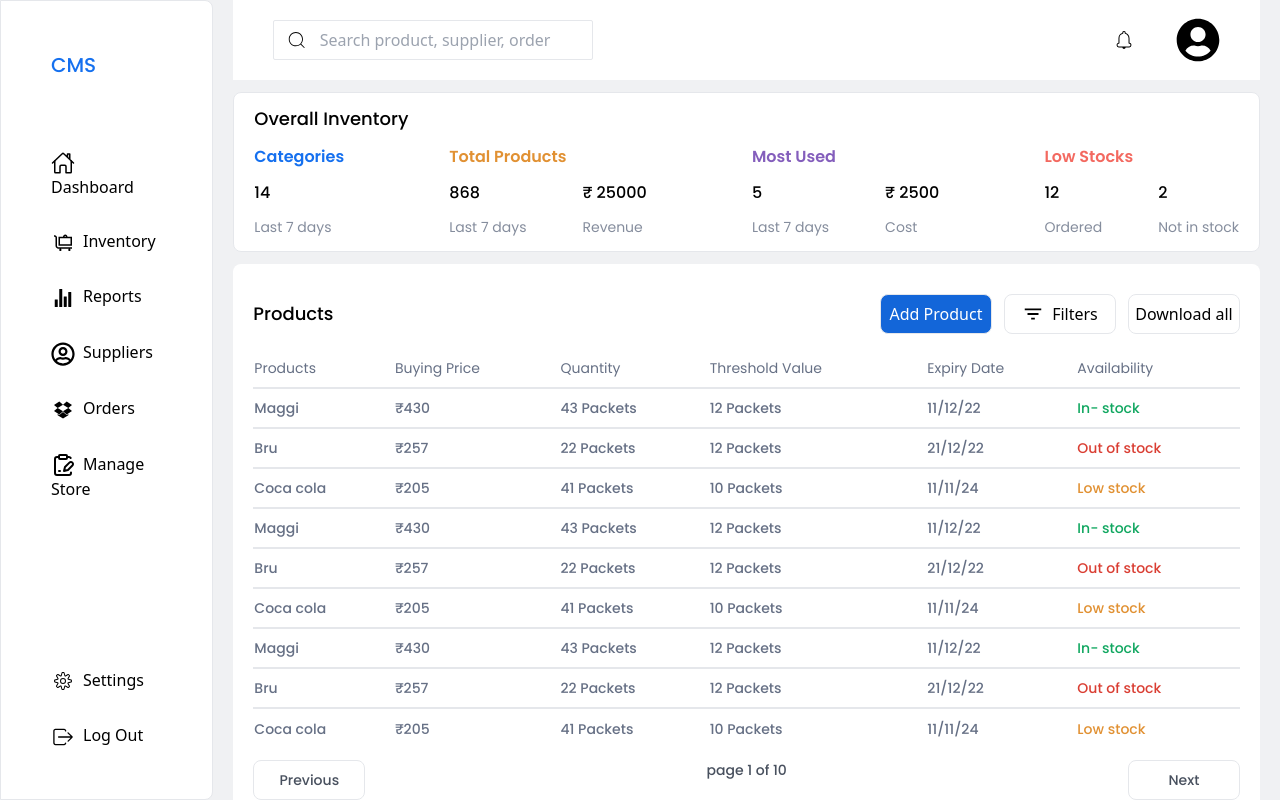
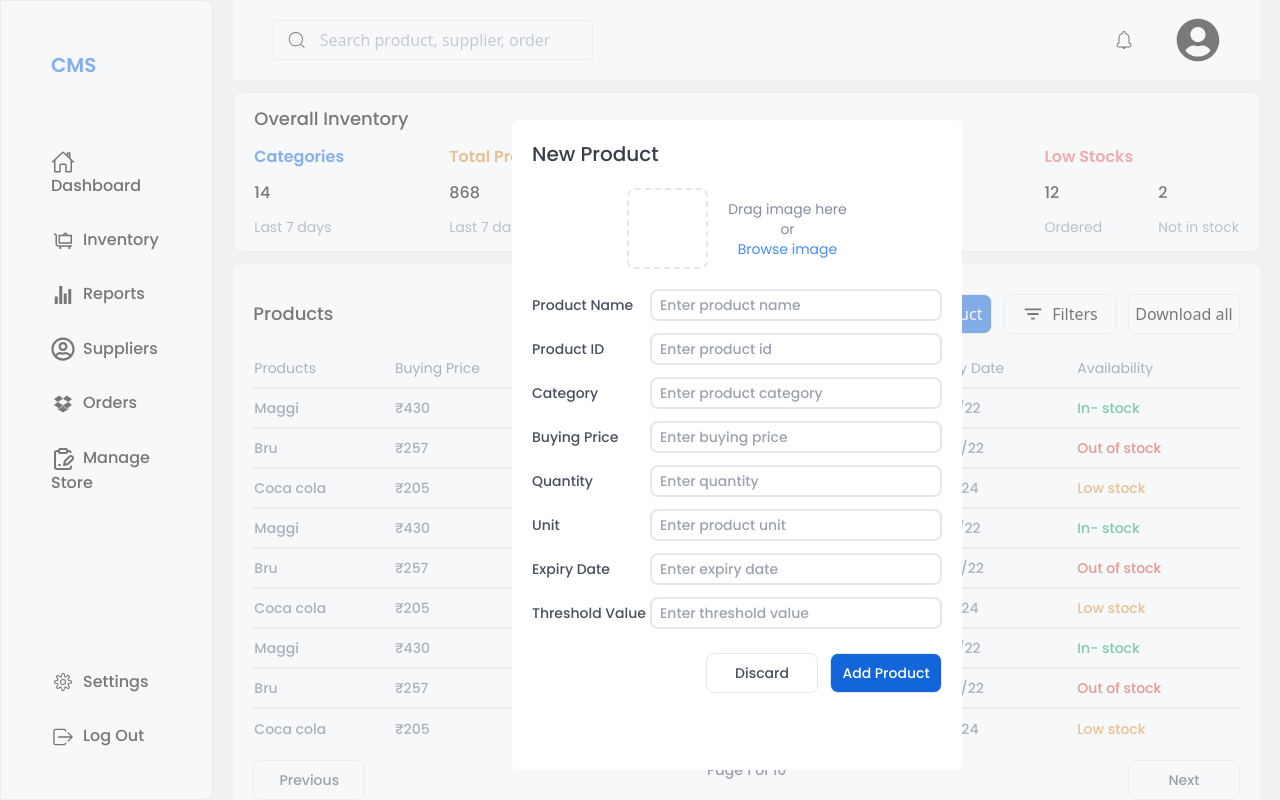
Before and after one commit to SARIF-MALIK/Adore, a React (Vite) app: page / in a window 1280 px wide. Both pictures are taken after a click on the button "Add Product". Built offline with nearby package versions, Linux system fonts and the light colour scheme.

Commit message:
updated folder structure

```diff
--- a/src/App.jsx
+++ b/src/App.jsx
@@ -1,5 +1,5 @@
 import './App.css'
-import Home from './components/Home'
+import Home from './screens/Home'
 
 function App() {
 
--- a/src/components/Home.jsx
+++ /dev/null
@@ -1,28 +0,0 @@
-import React from "react";
-import Navbar from "./Navbar";
-import Sidebar from "./Sidebar";
-import Products from "./Products";
-import Overall from "./Overall";
-
-function Home() {
-  return (
-    <div className="w-screen h-screen flex bg-[#F0F1F3]">
-      <div className="w-2/12 h-screen">
-        <Sidebar />
-      </div>
-      <div className="w-10/12 flex flex-col gap-3 px-5 overflow-y-auto">
-        <div className>
-          <Navbar />
-        </div>
-        <div className>
-          <Overall />
-        </div>
-        <div>
-            <Products/>
-        </div>
-      </div>
-    </div>
-  );
-}
-
-export default Home;
--- /dev/null
+++ b/src/screens/Home.jsx
@@ -0,0 +1,38 @@
+import React, { useState } from "react";
+import Navbar from "./components/Navbar";
+import Sidebar from "./components/Sidebar";
+import Products from "./components/Products";
+import Overall from "./components/Overall";
+import Newproduct from "./Newproduct";
+
+function Home() {
+  const [toggle, setToggle] = useState(false);
+
+  return (
+    <div className="w-screen h-screen flex bg-[#F0F1F3] relative">
+      <div className={`w-2/12 h-screen ${toggle? 'opacity-50' : '' }`}>
+        <Sidebar />
+      </div>
+      <div className={`w-10/12 flex flex-col gap-3 px-5 overflow-y-auto ${toggle? 'opacity-50' : '' }`}>
+        <div className>
+          <Navbar />
+        </div>
+        <div className>
+          <Overall />
+        </div>
+        <div>
+            <Products toggle={toggle} setToggle={setToggle}/>
+        </div>
+      </div>
+
+      <div className="">
+      {
+        toggle && <Newproduct/>
+      }
+      </div>
+
+    </div>
+  );
+}
+
+export default Home;
--- /dev/null
+++ b/src/screens/Newproduct.jsx
@@ -0,0 +1,116 @@
+import React from "react";
+
+function Newproduct() {
+  return (
+    <div className="absolute top-[15%] left-[40%]">
+      <div className="bg-white w-[450px] h-[650px] p-5 rounded-lg">
+        <h1 className="poppins-5 text-xl text-[#383E49]">New Product</h1>
+        <div className="flex justify-center gap-5 items-center my-5">
+          <div className="drag w-[81px] h-[81px] border-2 border-dashed rounded-lg"></div>
+          <div className="flex flex-col items-center poppins-4 text-[#858D9D] text-sm">
+            <p>Drag image here</p>
+            <p>or</p>
+            <p className="text-[#448DF2]">Browse image</p>
+          </div>
+        </div>
+
+        <div>
+          <form
+            action=""
+            className="flex flex-col gap-3 poppins-5 text-[#48505E] text-sm"
+          >
+            <div className="flex justify-between items-center">
+              <label htmlFor="prodName">Product Name</label>
+              <input
+                type="text"
+                id="proName"
+                className="border-2 rounded-lg h-8 border-1 outline-none border-[
+#D0D5DD] p-2"
+                placeholder="Enter product name"
+              />
+            </div>
+            <div className="flex justify-between items-center">
+              <label htmlFor="prodId">Product ID</label>
+              <input
+                type="text"
+                id="prodId"
+                className="border-2 rounded-lg h-8 border-1 outline-none border-[
+#D0D5DD] p-2"
+                placeholder="Enter product id"
+              />
+            </div>
+            <div className="flex justify-between items-center">
+              <label htmlFor="prodCat">Category</label>
+              <input
+                type="text"
+                id="prodCat"
+                className="border-2 rounded-lg h-8 border-1 outline-none border-[
+#D0D5DD] p-2"
+                placeholder="Enter product category"
+              />
+            </div>
+            <div className="flex justify-between items-center">
+              <label htmlFor="prodPrice">Buying Price</label>
+              <input
+                type="number"
+                id="prodPrice"
+                className="border-2 rounded-lg h-8 border-1 outline-none border-[
+#D0D5DD] p-2"
+                placeholder="Enter buying price"
+              />
+            </div>
+            <div className="flex justify-between items-center">
+              <label htmlFor="prodQty">Quantity</label>
+              <input
+                type="text"
+                id="prodQty"
+                className="border-2 rounded-lg h-8 border-1 outline-none border-[
+#D0D5DD] p-2"
+                placeholder="Enter quantity"
+              />
+            </div>
+            <div className="flex justify-between items-center">
+              <label htmlFor="prodUnit">Unit</label>
+              <input
+                type="text"
+                id="prodUnit"
+                className="border-2 rounded-lg h-8 border-1 outline-none border-[
+#D0D5DD] p-2"
+                placeholder="Enter product unit"
+              />
+            </div>
+            <div className="flex justify-between items-center">
+              <label htmlFor="prodExp">Expiry Date</label>
+              <input
+                type="text"
+                id="prodExp"
+                className="border-2 rounded-lg h-8 border-1 outline-none border-[
+#D0D5DD] p-2"
+                placeholder="Enter expiry date"
+              />
+            </div>
+            <div className="flex justify-between items-center">
+              <label htmlFor="prodThval">Threshold Value</label>
+              <input
+                type="text"
+                id="prodThval"
+                className="border-2 rounded-lg h-8 border-1 outline-none border-[
+#D0D5DD] p-2"
+                placeholder="Enter threshold value"
+              />
+            </div>
+
+            <div className="flex  justify-end pt-3 poppins-5 text-sm text-[#48505E] gap-3">
+              <button className="btn">Discard</button>
+              <button className="btn bg-[#1366D9] text-white">
+                Add Product
+              </button>
+            </div>
+          </form>
+        </div>
+      </div>
+    </div>
+  );
+}
+
+export default Newproduct;
--- a/src/components/Products.jsx
+++ b/src/screens/components/Products.jsx
@@ -1,7 +1,7 @@
 import React from "react";
 import { MdFilterList } from "react-icons/md";
 
-function Products() {
+function Products({ toggle , setToggle}) {
   return (
     <div className="w-full bg-white rounded-lg px-5 overflow-y-auto py-4">
       <div className="header flex justify-between items-center">
@@ -9,7 +9,7 @@ function Products() {
           <h1 className="poppins-5 text-lg py-5">Products</h1>
         </div>
         <div className="flex gap-3">
-          <button className="btn bg-[#1366D9] text-white">Add Product</button>
+          <button className="btn bg-[#1366D9] text-white" onClick={()=>setToggle(!toggle)}>Add Product</button>
           <button className="btn flex items-center justify-center gap-2">
             {" "}
             <MdFilterList size={22} />
@@ -107,7 +107,7 @@ function Products() {
       <div>
       <div className="flex  justify-between pt-3 poppins-5 text-sm text-[#48505E]">
           <button className="btn">Previous</button>
-          <p className="">page 1 of 10</p>
+          <p className="">Page 1 of 10</p>
           <button className="btn">Next</button>
         </div>
       </div>
--- a/src/components/Sidebar.jsx
+++ b/src/screens/components/Sidebar.jsx
@@ -12,8 +12,8 @@ import './sidebar.css'
 function Sidebar() {
   return (
     <div className='flex flex-col h-full w-full justify-between p-5 border rounded-e-lg bg-white'>
-        <ul className=''>
-        <li className='font-poppins font-medium text-xl text-[#1570EF] pb-10'>CMS</li>
+        <ul className='poppins-5'>
+        <li className='poppins-6 text-xl text-[#1570EF] pb-10'>CMS</li>
             <li><IoHomeOutline size={24} className='inline mr-2'/>Dashboard</li>
             <li><LiaLuggageCartSolid size={24} className='inline mr-2'/>Inventory</li>
             <li><IoIosStats size={24} className='inline mr-2'/>Reports</li>
@@ -23,7 +23,7 @@ function Sidebar() {
         </ul>
 
         <div>
-            <ul>
+            <ul className='poppins-5'>
                 <li><CiSettings size={24} className='inline mr-2'/>Settings </li>
                 <li><IoIosLogOut size={24} className='inline mr-2'/>Log Out </li>
             </ul>
--- a/src/components/sidebar.css
+++ b/src/screens/components/sidebar.css
@@ -1,8 +1,8 @@
 li{
     margin: 30px;
-
 }
 
 li:hover{
     cursor: pointer;
+    color: #1570EF;
 }
```
Also changed, not shown: src/screens/components/Navbar.jsx (renamed from src/components/Navbar.jsx), src/screens/components/Overall.jsx (renamed from src/components/Overall.jsx).
